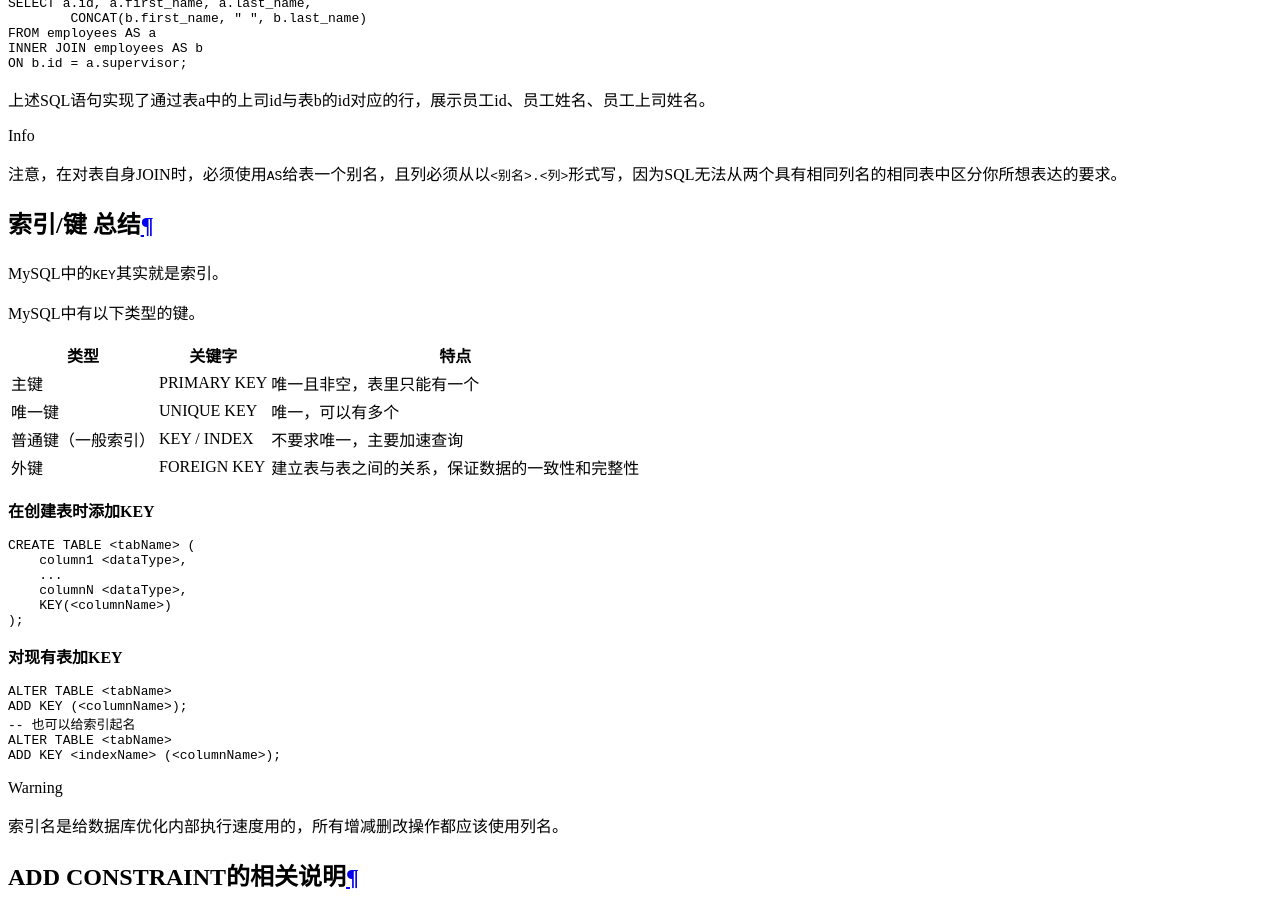
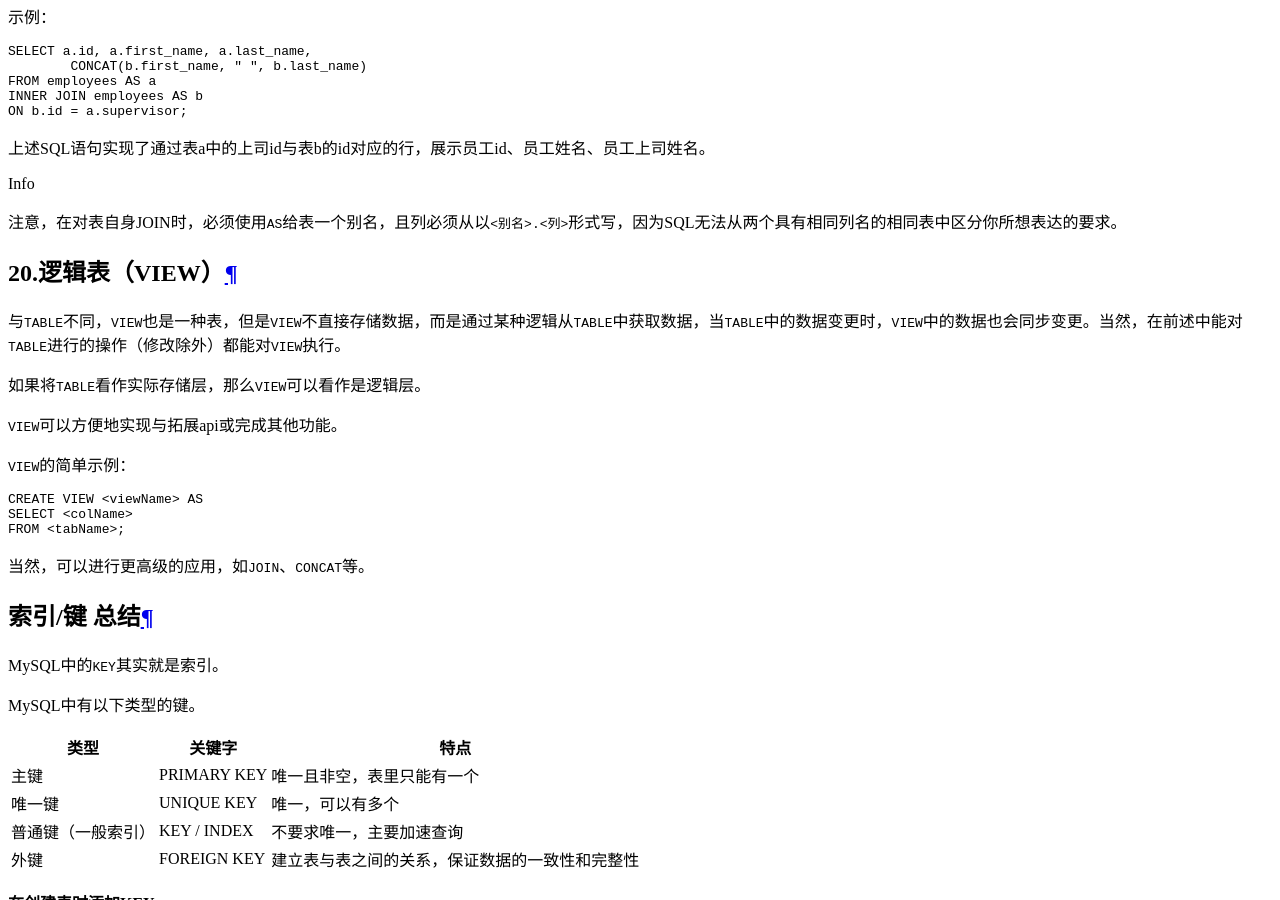
Before and after one commit to lyy1119/lyy1119.github.io, an MkDocs documentation site: the page built from docs/编程与代码/MySQL/tutorial.md, in a window 1280 px wide and 900 px high, scrolled down 24256 px. Built offline with MkDocs 1.6.1 and Material for MkDocs 9.7.7, drawn with Linux system fonts in a browser that asks for light colours; nearby versions of some CDN libraries; some of the changed text lies outside the part shown.

Commit message:
write exp

````diff
--- a/docs/编程与代码/MySQL/tutorial.md
+++ b/docs/编程与代码/MySQL/tutorial.md
@@ -590,6 +590,23 @@ ON b.id = a.supervisor;
 !!! info
     注意，在对表自身JOIN时，必须使用`AS`给表一个别名，且列必须从以`<别名>.<列>`形式写，因为SQL无法从两个具有相同列名的相同表中区分你所想表达的要求。
 
+## 20.逻辑表（VIEW）
+
+与`TABLE`不同，`VIEW`也是一种表，但是`VIEW`不直接存储数据，而是通过某种逻辑从`TABLE`中获取数据，当`TABLE`中的数据变更时，`VIEW`中的数据也会同步变更。当然，在前述中能对`TABLE`进行的操作（修改除外）都能对`VIEW`执行。
+
+如果将`TABLE`看作实际存储层，那么`VIEW`可以看作是逻辑层。
+
+`VIEW`可以方便地实现与拓展api或完成其他功能。
+
+`VIEW`的简单示例：
+```sql
+CREATE VIEW <viewName> AS
+SELECT <colName>
+FROM <tabName>;
+```
+
+当然，可以进行更高级的应用，如`JOIN`、`CONCAT`等。
+
 ## 索引/键 总结
 
 MySQL中的`KEY`其实就是索引。
````
